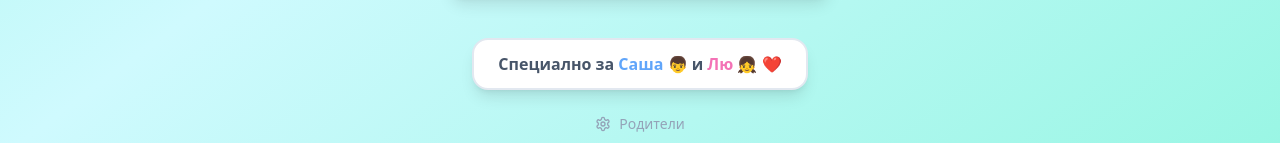
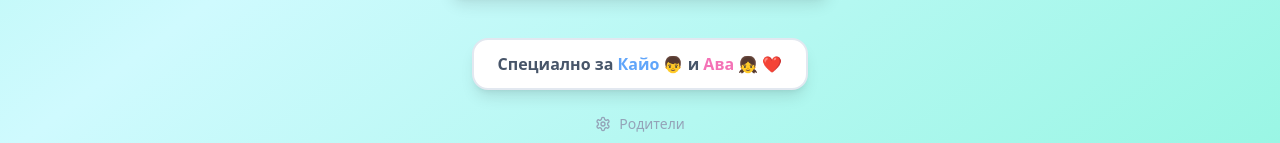
Before and after one commit to Niko-Vlad/Ava-Kaloyan, a React (Vite) app: page / in a window 1280 px wide. Shown: the part 794-937 px from the top of the page. Built offline with nearby package versions, Linux system fonts and the light colour scheme.

Commit message:
feat: update player names and themes from Саша/Лю to Кайо/Ава in App component

```diff
--- a/src/App.jsx
+++ b/src/App.jsx
@@ -963,17 +963,17 @@ const THEMES = {
 
 // Helper to get theme for player
 const getPlayerTheme = (playerName) => {
-  const key = playerName === 'Саша' ? 'theme_sasha' : 'theme_lou';
+  const key = playerName === 'Кайо' ? 'theme_sasha' : 'theme_lou';
   const savedTheme = localStorage.getItem(key);
   if (savedTheme && THEMES[savedTheme]) {
     return THEMES[savedTheme];
   }
   // Default themes
-  return playerName === 'Лю' ? THEMES.princess : THEMES.superhero;
+  return playerName === 'Ава' ? THEMES.princess : THEMES.superhero;
 };
 
 const setPlayerTheme = (playerName, themeId) => {
-  const key = playerName === 'Саша' ? 'theme_sasha' : 'theme_lou';
+  const key = playerName === 'Кайо' ? 'theme_sasha' : 'theme_lou';
   localStorage.setItem(key, themeId);
 };
 
@@ -1790,8 +1790,8 @@ const MatchingGame = ({ playerName, onComplete, onExit, celebrations }) => {
 
         {/* Player indicator */}
         <div className="text-center mb-4">
-          <span className={`inline-block px-4 py-2 rounded-full font-black text-white ${playerName === 'Саша' ? 'bg-blue-500' : 'bg-pink-500'}`}>
-            {playerName === 'Саша' ? '👦' : '👧'} {playerName} играе
+          <span className={`inline-block px-4 py-2 rounded-full font-black text-white ${playerName === 'Кайо' ? 'bg-blue-500' : 'bg-pink-500'}`}>
+            {playerName === 'Кайо' ? '👦' : '👧'} {playerName} играе
           </span>
         </div>
 
@@ -1989,8 +1989,8 @@ const SentenceBuilder = ({ playerName, onComplete, onExit, celebrations }) => {
 
         {/* Player indicator */}
         <div className="text-center mb-6">
-          <span className={`inline-block px-4 py-2 rounded-full font-black text-white ${playerName === 'Саша' ? 'bg-blue-600' : 'bg-pink-500'}`}>
-            {playerName === 'Саша' ? '👦' : '👧'} {playerName} играе
+          <span className={`inline-block px-4 py-2 rounded-full font-black text-white ${playerName === 'Кайо' ? 'bg-blue-600' : 'bg-pink-500'}`}>
+            {playerName === 'Кайо' ? '👦' : '👧'} {playerName} играе
           </span>
         </div>
 
@@ -2299,16 +2299,16 @@ const PinEntry = ({ onSuccess, onCancel }) => {
 
 // Parent Dashboard Component
 const ParentDashboard = ({ onClose }) => {
-  const [selectedPlayer, setSelectedPlayer] = useState('Саша');
-  const [showResetConfirm, setShowResetConfirm] = useState(null); // 'Саша', 'Лю', or 'all'
-
-  const sashaStats = getPlayerStats('Саша');
-  const louStats = getPlayerStats('Лю');
-  const sashaCategoryPerf = getCategoryPerformance('Саша');
-  const louCategoryPerf = getCategoryPerformance('Лю');
-
-  const stats = selectedPlayer === 'Саша' ? sashaStats : louStats;
-  const categoryPerf = selectedPlayer === 'Саша' ? sashaCategoryPerf : louCategoryPerf;
+  const [selectedPlayer, setSelectedPlayer] = useState('Кайо');
+  const [showResetConfirm, setShowResetConfirm] = useState(null); // 'Кайо', 'Ава', or 'all'
+
+  const sashaStats = getPlayerStats('Кайо');
+  const louStats = getPlayerStats('Ава');
+  const sashaCategoryPerf = getCategoryPerformance('Кайо');
+  const louCategoryPerf = getCategoryPerformance('Ава');
+
+  const stats = selectedPlayer === 'Кайо' ? sashaStats : louStats;
+  const categoryPerf = selectedPlayer === 'Кайо' ? sashaCategoryPerf : louCategoryPerf;
 
   // Get words that need more practice (answered wrong more than correct)
   const getWeakWords = (playerName) => {
@@ -2368,24 +2368,24 @@ const ParentDashboard = ({ onClose }) => {
         <div className="bg-white rounded-2xl p-4 shadow-md">
           <div className="flex gap-2">
             <button
-              onClick={() => setSelectedPlayer('Саша')}
+              onClick={() => setSelectedPlayer('Кайо')}
               className={`flex-1 py-3 px-4 rounded-xl font-black transition-all flex items-center justify-center gap-2 ${
-                selectedPlayer === 'Саша'
+                selectedPlayer === 'Кайо'
                   ? 'bg-blue-600 text-white shadow-lg'
                   : 'bg-slate-100 text-slate-600 hover:bg-slate-200'
               }`}
             >
-              👦 Саша
+              👦 Кайо
             </button>
             <button
-              onClick={() => setSelectedPlayer('Лю')}
+              onClick={() => setSelectedPlayer('Ава')}
               className={`flex-1 py-3 px-4 rounded-xl font-black transition-all flex items-center justify-center gap-2 ${
-                selectedPlayer === 'Лю'
+                selectedPlayer === 'Ава'
                   ? 'bg-pink-500 text-white shadow-lg'
                   : 'bg-slate-100 text-slate-600 hover:bg-slate-200'
               }`}
             >
-              👧 Лю
+              👧 Ава
             </button>
           </div>
         </div>
@@ -2567,7 +2567,7 @@ const ParentDashboard = ({ onClose }) => {
 
         {/* Head to Head */}
         <div className="bg-white rounded-2xl p-4 shadow-md">
-          <h3 className="font-black text-slate-800 mb-3">⚔️ Саша vs Лю</h3>
+          <h3 className="font-black text-slate-800 mb-3">⚔️ Кайо vs Ава</h3>
           <div className="flex items-center justify-around">
             <div className="text-center">
               <div className="text-4xl mb-1">👦</div>
@@ -2649,14 +2649,14 @@ const ParentDashboard = ({ onClose }) => {
 // Main App Component
 export default function App() {
   const [view, setView] = useState('menu');
-  const [players] = useState(['Саша', 'Лю']);
+  const [players] = useState(['Кайо', 'Ава']);
   const [positions, setPositions] = useState([0, 0]);
   const [scores, setScores] = useState([0, 0]);
 
   // Fair start system - alternate who starts each game
   const getStarterIndex = () => {
     const lastStarter = localStorage.getItem('lastStarter');
-    return lastStarter === 'Саша' ? 1 : 0; // If Sasha started last, Lou starts now
+    return lastStarter === 'Кайо' ? 1 : 0; // If Sasha started last, Lou starts now
   };
 
   const [currentPlayer, setCurrentPlayer] = useState(getStarterIndex);
@@ -2676,7 +2676,7 @@ export default function App() {
   const [newAchievement, setNewAchievement] = useState(null); // For achievement unlock modal
   const [showStats, setShowStats] = useState(false); // Stats view
   const [showAchievements, setShowAchievements] = useState(false); // Achievements gallery
-  const [selectedStatsPlayer, setSelectedStatsPlayer] = useState('Саша');
+  const [selectedStatsPlayer, setSelectedStatsPlayer] = useState('Кайо');
 
   // Phase 3: Mini celebrations on correct answers
   const [currentCelebration, setCurrentCelebration] = useState(null);
@@ -2704,7 +2704,7 @@ export default function App() {
   const [showParentDashboard, setShowParentDashboard] = useState(false);
 
   // Learn mode state
-  const [learnPlayer, setLearnPlayer] = useState('Саша');
+  const [learnPlayer, setLearnPlayer] = useState('Кайо');
 
   // Get current theme - shared for both players
   const currentTheme = appTheme;
@@ -2715,8 +2715,8 @@ export default function App() {
   const resetGame = () => {
     // Alternate starting player for fairness
     const lastStarter = localStorage.getItem('lastStarter');
-    const newStarterIndex = lastStarter === 'Саша' ? 1 : 0;
-    const newStarterName = newStarterIndex === 0 ? 'Саша' : 'Лю';
+    const newStarterIndex = lastStarter === 'Кайо' ? 1 : 0;
+    const newStarterName = newStarterIndex === 0 ? 'Кайо' : 'Ава';
 
     // Save who starts this game
     localStorage.setItem('lastStarter', newStarterName);
@@ -3013,7 +3013,7 @@ export default function App() {
         </div>
 
         <div className={`mt-10 px-6 py-3 rounded-2xl border-2 text-center shadow-lg ${currentTheme.isDark ? 'bg-white/10 border-white/20' : 'bg-white border-slate-200'}`}>
-          <p className={`font-bold ${currentTheme.isDark ? 'text-white/80' : 'text-slate-600'}`}>Специално за <span className="text-blue-400 font-black">Саша</span> 👦 и <span className="text-pink-400 font-black">Лю</span> 👧 ❤️</p>
+          <p className={`font-bold ${currentTheme.isDark ? 'text-white/80' : 'text-slate-600'}`}>Специално за <span className="text-blue-400 font-black">Кайо</span> 👦 и <span className="text-pink-400 font-black">Ава</span> 👧 ❤️</p>
         </div>
 
         {/* Parent Dashboard Button - subtle at bottom */}
@@ -3066,16 +3066,16 @@ export default function App() {
               {/* Player selector */}
               <div className="flex gap-2 mb-6">
                 <button
-                  onClick={() => setSelectedStatsPlayer('Саша')}
-                  className={`flex-1 py-3 rounded-xl font-black transition-all ${selectedStatsPlayer === 'Саша' ? 'bg-blue-600 text-white' : 'bg-slate-100 text-slate-600'}`}
+                  onClick={() => setSelectedStatsPlayer('Кайо')}
+                  className={`flex-1 py-3 rounded-xl font-black transition-all ${selectedStatsPlayer === 'Кайо' ? 'bg-blue-600 text-white' : 'bg-slate-100 text-slate-600'}`}
                 >
-                  👦 Саша
+                  👦 Кайо
                 </button>
                 <button
-                  onClick={() => setSelectedStatsPlayer('Лю')}
-                  className={`flex-1 py-3 rounded-xl font-black transition-all ${selectedStatsPlayer === 'Лю' ? 'bg-pink-500 text-white' : 'bg-slate-100 text-slate-600'}`}
+                  onClick={() => setSelectedStatsPlayer('Ава')}
+                  className={`flex-1 py-3 rounded-xl font-black transition-all ${selectedStatsPlayer === 'Ава' ? 'bg-pink-500 text-white' : 'bg-slate-100 text-slate-600'}`}
                 >
-                  👧 Лю
+                  👧 Ава
                 </button>
               </div>
 
@@ -3147,16 +3147,16 @@ export default function App() {
               {/* Player selector */}
               <div className="flex gap-2 mb-6">
                 <button
-                  onClick={() => setSelectedStatsPlayer('Саша')}
-                  className={`flex-1 py-3 rounded-xl font-black transition-all ${selectedStatsPlayer === 'Саша' ? 'bg-blue-600 text-white' : 'bg-slate-100 text-slate-600'}`}
+                  onClick={() => setSelectedStatsPlayer('Кайо')}
+                  className={`flex-1 py-3 rounded-xl font-black transition-all ${selectedStatsPlayer === 'Кайо' ? 'bg-blue-600 text-white' : 'bg-slate-100 text-slate-600'}`}
                 >
-                  👦 Саша
+                  👦 Кайо
                 </button>
                 <button
-                  onClick={() => setSelectedStatsPlayer('Лю')}
-                  className={`flex-1 py-3 rounded-xl font-black transition-all ${selectedStatsPlayer === 'Лю' ? 'bg-pink-500 text-white' : 'bg-slate-100 text-slate-600'}`}
+                  onClick={() => setSelectedStatsPlayer('Ава')}
+                  className={`flex-1 py-3 rounded-xl font-black transition-all ${selectedStatsPlayer === 'Ава' ? 'bg-pink-500 text-white' : 'bg-slate-100 text-slate-600'}`}
                 >
-                  👧 Лю
+                  👧 Ава
                 </button>
               </div>
 
@@ -3236,10 +3236,10 @@ export default function App() {
                 <button
                   onClick={() => {
                     if (showPlayerSelect === 'matching') {
-                      setMatchingPlayer('Саша');
+                      setMatchingPlayer('Кайо');
                       setView('matching');
                     } else {
-                      setSentencePlayer('Саша');
+                      setSentencePlayer('Кайо');
                       setView('sentence');
                     }
                     setShowPlayerSelect(null);
@@ -3247,15 +3247,15 @@ export default function App() {
                   className="flex-1 p-6 rounded-2xl bg-blue-100 border-4 border-blue-300 hover:border-blue-500 hover:bg-blue-200 transition-all"
                 >
                   <div className="text-5xl mb-2">👦</div>
-                  <div className="font-black text-blue-700 text-xl">Саша</div>
+                  <div className="font-black text-blue-700 text-xl">Кайо</div>
                 </button>
                 <button
                   onClick={() => {
                     if (showPlayerSelect === 'matching') {
-                      setMatchingPlayer('Лю');
+                      setMatchingPlayer('Ава');
                       setView('matching');
                     } else {
-                      setSentencePlayer('Лю');
+                      setSentencePlayer('Ава');
                       setView('sentence');
                     }
                     setShowPlayerSelect(null);
@@ -3263,7 +3263,7 @@ export default function App() {
                   className="flex-1 p-6 rounded-2xl bg-pink-100 border-4 border-pink-300 hover:border-pink-500 hover:bg-pink-200 transition-all"
                 >
                   <div className="text-5xl mb-2">👧</div>
-                  <div className="font-black text-pink-600 text-xl">Лю</div>
+                  <div className="font-black text-pink-600 text-xl">Ава</div>
                 </button>
               </div>
 
@@ -3279,7 +3279,7 @@ export default function App() {
 
   // MATCHING GAME VIEW
   if (view === 'matching' && matchingPlayer) {
-    const celebrations = matchingPlayer === 'Саша' ? SASHA_CELEBRATIONS : LOU_CELEBRATIONS;
+    const celebrations = matchingPlayer === 'Кайо' ? SASHA_CELEBRATIONS : LOU_CELEBRATIONS;
     return (
       <MatchingGame
         playerName={matchingPlayer}
@@ -3298,7 +3298,7 @@ export default function App() {
 
   // SENTENCE BUILDER VIEW
   if (view === 'sentence' && sentencePlayer) {
-    const celebrations = sentencePlayer === 'Саша' ? SASHA_CELEBRATIONS : LOU_CELEBRATIONS;
+    const celebrations = sentencePlayer === 'Кайо' ? SASHA_CELEBRATIONS : LOU_CELEBRATIONS;
     return (
       <SentenceBuilder
         playerName={sentencePlayer}
@@ -3349,12 +3349,12 @@ export default function App() {
           </div>
           {/* Player selector for learn mode */}
           <button
-            onClick={() => setLearnPlayer(p => p === 'Саша' ? 'Лю' : 'Саша')}
+            onClick={() => setLearnPlayer(p => p === 'Кайо' ? 'Ава' : 'Кайо')}
             className={`px-3 py-2 rounded-xl font-bold text-sm transition-all ${
-              learnPlayer === 'Саша' ? 'bg-blue-100 text-blue-600' : 'bg-pink-100 text-pink-600'
+              learnPlayer === 'Кайо' ? 'bg-blue-100 text-blue-600' : 'bg-pink-100 text-pink-600'
             }`}
           >
-            {learnPlayer === 'Саша' ? '👦' : '👧'}
+            {learnPlayer === 'Кайо' ? '👦' : '👧'}
           </button>
         </div>
 
@@ -3439,12 +3439,12 @@ export default function App() {
             <div className={`flex rounded-2xl p-1 shadow-md border gap-1 ${currentTheme.isDark ? 'bg-white/10 border-white/20' : 'bg-white border-slate-200'}`}>
               <div className={`px-3 py-2 rounded-xl flex items-center gap-2 transition-all ${currentPlayer === 0 ? 'bg-blue-600 text-white shadow-md' : currentTheme.isDark ? 'text-white/50' : 'text-slate-400'}`}>
                 <span className="text-base">👦</span>
-                <span className="font-black text-sm hidden sm:inline">Саша</span>
+                <span className="font-black text-sm hidden sm:inline">Кайо</span>
                 <span className="font-black text-lg">{scores[0]}</span>
               </div>
               <div className={`px-3 py-2 rounded-xl flex items-center gap-2 transition-all ${currentPlayer === 1 ? 'bg-pink-500 text-white shadow-md' : currentTheme.isDark ? 'text-white/50' : 'text-slate-400'}`}>
                 <span className="text-base">👧</span>
-                <span className="font-black text-sm hidden sm:inline">Лю</span>
+                <span className="font-black text-sm hidden sm:inline">Ава</span>
                 <span className="font-black text-lg">{scores[1]}</span>
               </div>
             </div>
```
